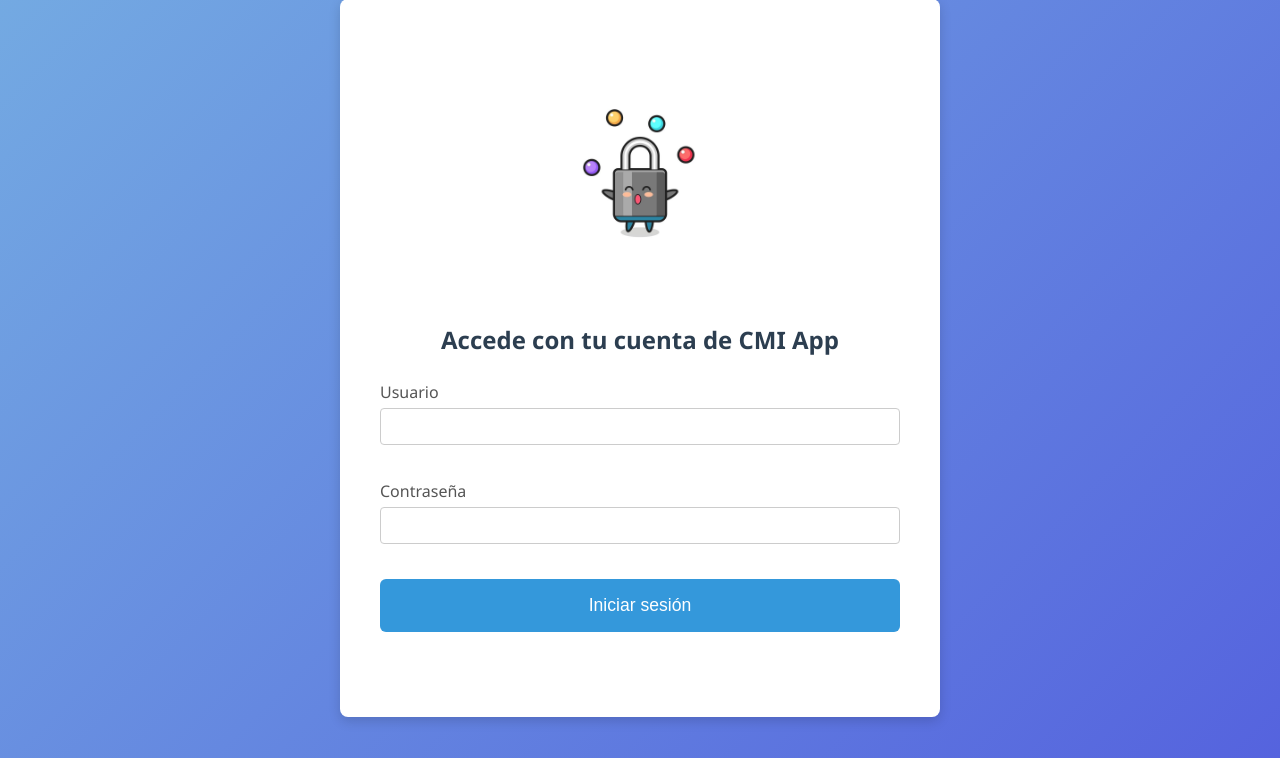
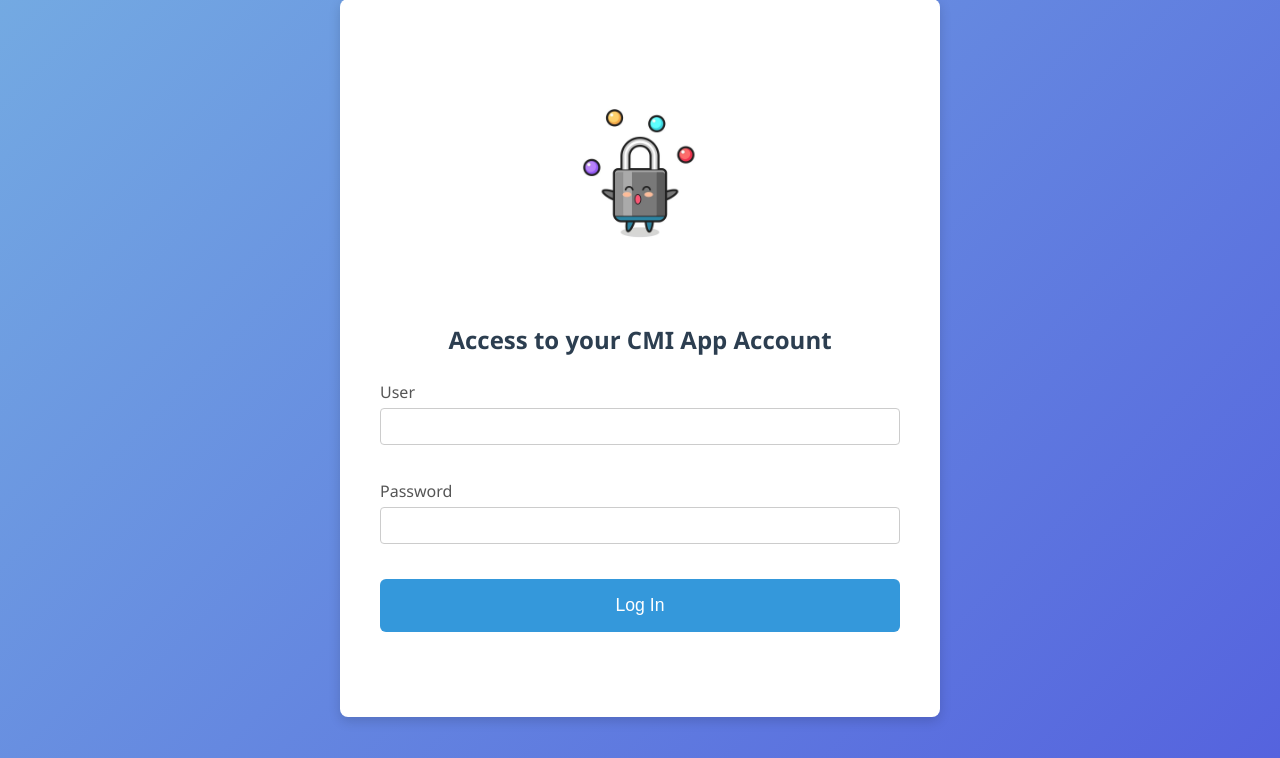
Before and after one commit to Astharot15/Practica2_SI, a Flask app: page /login in a window 1280 px wide. Shown: the part 42-800 px from the top of the page. Run offline with Flask 3, Linux system fonts and the light colour scheme.

Commit message:
Fixes de idioma a inglés

```diff
--- a/templates/exercise1.html
+++ b/templates/exercise1.html
@@ -8,7 +8,9 @@
     <nav class="navbar">
         <a href="{{ url_for('index') }}" class="btn">Home</a>
         <a href="{{ url_for('exercise1') }}" class="btn">Dashboard</a>
+        <a href="{{ url_for('extra_metrics') }}" class="btn">More Metrics</a>
         <a href="{{ url_for('logout') }}" class="btn logout-btn">Logout</a>
+
     </nav>
 
     <div class="container">
--- a/templates/extra_metrics.html
+++ b/templates/extra_metrics.html
@@ -10,7 +10,7 @@
 
   <nav class="navbar">
     <a href="{{ url_for('index') }}" class="btn">Home</a>
-    <a href="{{ url_for('exercise1') }}" class="btn">Top</a>
+    <a href="{{ url_for('exercise1') }}" class="btn">Dashboard</a>
     <a href="{{ url_for('extra_metrics') }}" class="btn">More Metrics</a>
     {% if session.get('usuario') %}
       <a href="{{ url_for('logout') }}" class="btn logout-btn">Logout</a>
--- a/templates/index.html
+++ b/templates/index.html
@@ -8,7 +8,7 @@
 
     <nav class="navbar">
         <a href="{{ url_for('index') }}" class="btn">Home</a>
-        <a href="{{ url_for('exercise1') }}" class="btn">Top</a>
+        <a href="{{ url_for('exercise1') }}" class="btn">Dashboard</a>
         <a href="{{ url_for('extra_metrics') }}" class="btn">More Metrics</a>
 
 
--- a/templates/login.html
+++ b/templates/login.html
@@ -12,7 +12,7 @@
     <img src="{{ url_for('static', filename='images/locker.jpg') }}"
          alt="Candado" class="locker-icon"/>
 
-    <h2>Accede con tu cuenta de CMI App</h2>
+    <h2>Access to your CMI App Account</h2>
 
     {% if error %}
       <p class="error-msg">{{ error }}</p>
@@ -20,14 +20,14 @@
 
     <form action="{{ url_for('login') }}" method="post">
       <div class="form-group">
-        <label for="usuario">Usuario</label>
+        <label for="usuario">User</label>
         <input type="text" id="usuario" name="usuario" required>
       </div>
       <div class="form-group">
-        <label for="contrasena">Contraseña</label>
+        <label for="contrasena">Password</label>
         <input type="password" id="contrasena" name="contrasena" required>
       </div>
-      <button type="submit" class="btn">Iniciar sesión</button>
+      <button type="submit" class="btn">Log In</button>
     </form>
   </div>
 
```
